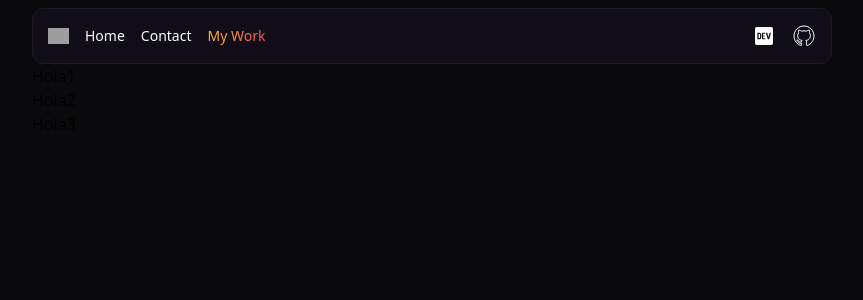
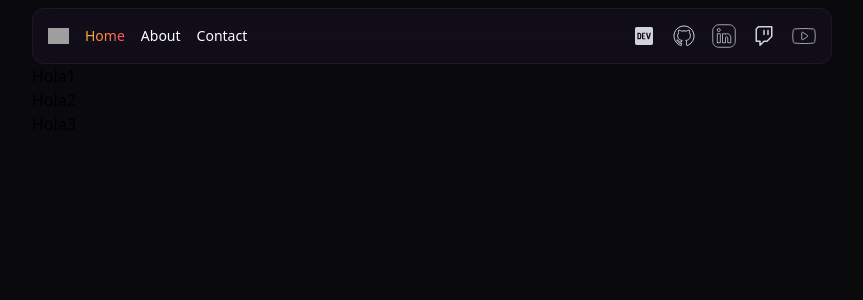
Before and after one commit to Bryan-Herrera-DEV/Bryan-Herrera-Portfolio-V4, a Next.js app: page / in a window 1280 px wide. Shown: the top 300 px of the page, without its empty margins (208-1071 px from the left). Built offline with nearby package versions, Linux system fonts and the light colour scheme; grey boxes are pictures that could not be loaded.

Commit message:
feat: :art: add nav icons

```diff
--- a/src/assets/icons/dev-to.tsx
+++ b/src/assets/icons/dev-to.tsx
@@ -1,16 +1,17 @@
 export const DevToSvgIcon = ({
   size,
   color = "white",
-  key
+  key,
+  className = ""
 }: IconProps) => {
   return (
     <svg
-      fill={color ?? "white"}
       width={size?.width || "24px"}
       height={size?.height || "24px"}
       viewBox="0 0 24 24"
       xmlns="http://www.w3.org/2000/svg"
       key={key}
+      className={className}
     >
       <path d="M7.826 10.083a.784.784 0 0 0-.468-.175h-.701v4.198h.701a.786.786 0 0 0 .469-.175c.155-.117.233-.292.233-.525v-2.798c.001-.233-.079-.408-.234-.525zM19.236 3H4.764C3.791 3 3.002 3.787 3 4.76v14.48c.002.973.791 1.76 1.764 1.76h14.473c.973 0 1.762-.787 1.764-1.76V4.76A1.765 1.765 0 0 0 19.236 3zM9.195 13.414c0 .755-.466 1.901-1.942 1.898H5.389V8.665h1.903c1.424 0 1.902 1.144 1.903 1.899v2.85zm4.045-3.562H11.1v1.544h1.309v1.188H11.1v1.543h2.142v1.188h-2.498a.813.813 0 0 1-.833-.792V9.497a.813.813 0 0 1 .792-.832h2.539l-.002 1.187zm4.165 4.632c-.531 1.235-1.481.99-1.906 0l-1.548-5.818h1.309l1.193 4.569 1.188-4.569h1.31l-1.546 5.818z" />
     </svg>
--- a/src/assets/icons/github.tsx
+++ b/src/assets/icons/github.tsx
@@ -1,7 +1,8 @@
 export const GithubSvgIcon = ({
   size,
   color = "white",
-  key
+  key,
+  className = "",
 }: IconProps) => {
   return (
     <svg
@@ -11,12 +12,12 @@ export const GithubSvgIcon = ({
       fill="none"
       xmlns="http://www.w3.org/2000/svg"
       key={key}
+      className={className}
     >
       <path
         fillRule="evenodd"
         clipRule="evenodd"
         d="M12 2C6.475 2 2 6.475 2 12C2 16.425 4.8625 20.1625 8.8375 21.4875C9.3375 21.575 9.525 21.275 9.525 21.0125C9.525 20.775 9.5125 19.9875 9.5125 19.15C7 19.6125 6.35 18.5375 6.15 17.975C6.0375 17.6875 5.55 16.8 5.125 16.5625C4.775 16.375 4.275 15.9125 5.1125 15.9C5.9 15.8875 6.4625 16.625 6.65 16.925C7.55 18.4375 8.9875 18.0125 9.5625 17.75C9.65 17.1 9.9125 16.6625 10.2 16.4125C7.975 16.1625 5.65 15.3 5.65 11.475C5.65 10.3875 6.0375 9.4875 6.675 8.7875C6.575 8.5375 6.225 7.5125 6.775 6.1375C6.775 6.1375 7.6125 5.875 9.525 7.1625C10.325 6.9375 11.175 6.825 12.025 6.825C12.875 6.825 13.725 6.9375 14.525 7.1625C16.4375 5.8625 17.275 6.1375 17.275 6.1375C17.825 7.5125 17.475 8.5375 17.375 8.7875C18.0125 9.4875 18.4 10.375 18.4 11.475C18.4 15.3125 16.0625 16.1625 13.8375 16.4125C14.2 16.725 14.5125 17.325 14.5125 18.2625C14.5125 19.6 14.5 20.675 14.5 21.0125C14.5 21.275 14.6875 21.5875 15.1875 21.4875C17.1727 20.8173 18.8977 19.5415 20.1198 17.8395C21.3419 16.1376 21.9995 14.0953 22 12C22 6.475 17.525 2 12 2Z"
-        stroke={color}
         strokeLinejoin="round"
       />
     </svg>
--- a/src/assets/icons/linkedin.tsx
+++ b/src/assets/icons/linkedin.tsx
@@ -1,16 +1,36 @@
-export const LinkedInSvgIcon = ({
+export const LinkedSvgIcon = ({
   size,
   color = "white",
+  key,
+  className = "",
 }: IconProps) => {
   return (
     <svg
-        fill={color ?? "white"}
       width={size?.width || "24px"}
       height={size?.height || "24px"}
-        viewBox="0 0 24 24"
+      viewBox="0 0 32 32"
+      fill="none"
       xmlns="http://www.w3.org/2000/svg"
+      key={key}
+      className={className}
+      xmlSpace="preserve"
     >
-        <path d="M7.826 10.083a.784.784 0 0 0-.468-.175h-.701v4.198h.701a.786.786 0 0 0 .469-.175c.155-.117.233-.292.233-.525v-2.798c.001-.233-.079-.408-.234-.525zM19.236 3H4.764C3.791 3 3.002 3.787 3 4.76v14.48c.002.973.791 1.76 1.764 1.76h14.473c.973 0 1.762-.787 1.764-1.76V4.76A1.765 1.765 0 0 0 19.236 3zM9.195 13.414c0 .755-.466 1.901-1.942 1.898H5.389V8.665h1.903c1.424 0 1.902 1.144 1.903 1.899v2.85zm4.045-3.562H11.1v1.544h1.309v1.188H11.1v1.543h2.142v1.188h-2.498a.813.813 0 0 1-.833-.792V9.497a.813.813 0 0 1 .792-.832h2.539l-.002 1.187zm4.165 4.632c-.531 1.235-1.481.99-1.906 0l-1.548-5.818h1.309l1.193 4.569 1.188-4.569h1.31l-1.546 5.818z" />
+      <path
+        className="stroke-none text-black stroke-2"
+        d="M23,31H9c-4.4,0-8-3.6-8-8V9c0-4.4,3.6-8,8-8h14c4.4,0,8,3.6,8,8v14C31,27.4,27.4,31,23,31z"
+      />
+      <rect x="7" y="13" className="st0" width="4" height="12" />
+      <path
+        className="stroke-none text-black stroke-2"
+        d="M20.5,13c-0.9,0-1.8,0.3-2.5,0.8V13h-4v12h2h2v-6.5c0-0.8,0.7-1.5,1.5-1.5s1.5,0.7,1.5,1.5V25h4v-7.5
+        C25,15,23,13,20.5,13z"
+      />
+      <circle
+        className="stroke-none text-black stroke-2"
+        cx="9"
+        cy="8"
+        r="2"
+      />
     </svg>
   );
 };
--- a/src/assets/icons/twitch.tsx
+++ b/src/assets/icons/twitch.tsx
@@ -1,16 +1,31 @@
 export const TwitchSvgIcon = ({
   size,
-    color = "white",
+  color,
+  key,
+  className = "",
 }: IconProps) => {
   return (
     <svg
-        fill={color ?? "white"}
       width={size?.width || "24px"}
       height={size?.height || "24px"}
-        viewBox="0 0 24 24"
+      viewBox="0 0 192 192"
+      fill="none"
       xmlns="http://www.w3.org/2000/svg"
+      key={key}
+      className={className}
+      xmlSpace="preserve"
     >
-        <path d="M7.826 10.083a.784.784 0 0 0-.468-.175h-.701v4.198h.701a.786.786 0 0 0 .469-.175c.155-.117.233-.292.233-.525v-2.798c.001-.233-.079-.408-.234-.525zM19.236 3H4.764C3.791 3 3.002 3.787 3 4.76v14.48c.002.973.791 1.76 1.764 1.76h14.473c.973 0 1.762-.787 1.764-1.76V4.76A1.765 1.765 0 0 0 19.236 3zM9.195 13.414c0 .755-.466 1.901-1.942 1.898H5.389V8.665h1.903c1.424 0 1.902 1.144 1.903 1.899v2.85zm4.045-3.562H11.1v1.544h1.309v1.188H11.1v1.543h2.142v1.188h-2.498a.813.813 0 0 1-.833-.792V9.497a.813.813 0 0 1 .792-.832h2.539l-.002 1.187zm4.165 4.632c-.531 1.235-1.481.99-1.906 0l-1.548-5.818h1.309l1.193 4.569 1.188-4.569h1.31l-1.546 5.818z" />
+      <path
+        stroke-linecap="round"
+        stroke-linejoin="round"
+        stroke-width="12"
+        d="M96 52v32m32-32v32"
+      />
+      <path
+        stroke-linejoin="round"
+        stroke-width="12"
+        d="M34 138h30v32l32-32h24l38-38V22H52L34 40v98Z"
+      />
     </svg>
   );
 };
--- a/src/assets/icons/youtube.tsx
+++ b/src/assets/icons/youtube.tsx
@@ -1,16 +1,32 @@
 export const YoutubeSvgIcon = ({
   size,
   color = "white",
+  key,
+  className = "",
 }: IconProps) => {
   return (
     <svg
-        fill={color ?? "white"}
       width={size?.width || "24px"}
       height={size?.height || "24px"}
-        viewBox="0 0 24 24"
+      viewBox="0 0 32 32"
+      fill="none"
       xmlns="http://www.w3.org/2000/svg"
+      key={key}
+      className={className}
+      xmlSpace="preserve"
     >
-        <path d="M7.826 10.083a.784.784 0 0 0-.468-.175h-.701v4.198h.701a.786.786 0 0 0 .469-.175c.155-.117.233-.292.233-.525v-2.798c.001-.233-.079-.408-.234-.525zM19.236 3H4.764C3.791 3 3.002 3.787 3 4.76v14.48c.002.973.791 1.76 1.764 1.76h14.473c.973 0 1.762-.787 1.764-1.76V4.76A1.765 1.765 0 0 0 19.236 3zM9.195 13.414c0 .755-.466 1.901-1.942 1.898H5.389V8.665h1.903c1.424 0 1.902 1.144 1.903 1.899v2.85zm4.045-3.562H11.1v1.544h1.309v1.188H11.1v1.543h2.142v1.188h-2.498a.813.813 0 0 1-.833-.792V9.497a.813.813 0 0 1 .792-.832h2.539l-.002 1.187zm4.165 4.632c-.531 1.235-1.481.99-1.906 0l-1.548-5.818h1.309l1.193 4.569 1.188-4.569h1.31l-1.546 5.818z" />
+      <path
+        className="stroke-none text-black stroke-2"
+        d="M13,12V20c0,0.8,0.9,1.3,1.6,0.9l6-4c0.6-0.4,0.6-1.3,0-1.7l-6-4C13.9,10.7,13,11.2,13,12z"
+      />
+      <g>
+        <path
+          className="stroke-none text-black stroke-2"
+          d="M28.1,25.5c-9.7,0.7-14.5,0.7-24.2,0c-1.1-0.1-2.2-1.1-2.3-2.2c-0.8-5.8-0.8-8.7,0-14.5
+		c0.2-1.1,1.2-2.2,2.3-2.2c9.7-0.7,14.5-0.7,24.2,0c1.1,0.1,2.2,1.1,2.3,2.2c0.8,5.8,0.8,8.7,0,14.5C30.3,24.4,29.2,25.4,28.1,25.5z
+		"
+        />
+      </g>
     </svg>
   );
 };
--- a/src/components/NavBar/index.tsx
+++ b/src/components/NavBar/index.tsx
@@ -1,8 +1,31 @@
 import { BryanHerreraLogo } from "../../assets";
 import Image from "next/image";
+import { useRouter } from "next/router";
 import { SocialMediaComponent } from "../SocialMedia";
+import { routesContstants } from "@/shared/constants";
+import Link from 'next/link';
 
 export const NavBarComponent = () => {
+  const router = useRouter();
+  const currentPath = router.pathname;
+  const renderRoutes = () => {
+    return Object.entries(routesContstants).map(([_, value], i) => {
+      const route = value[0];
+      const isRouteSelected = currentPath === route[0];
+      console.log(currentPath, route[0], i);
+      return (
+        <>
+          <li key={route[1]}>
+            <Link href={route[0]} aria-label={`Go to ${route[1]} page`}>
+              <span className={isRouteSelected ? "selected-text" : "hover:text-gray-300 transition duration-200"}>
+                {route[1]}
+              </span>
+            </Link>
+          </li>
+        </>
+      );
+    });
+  };
   return (
     <nav className="px-5 w-full flex items-center justify-between gap-4 nav effect">
       <div className="flex items-center justify-start gap-4">
@@ -20,13 +43,7 @@ export const NavBarComponent = () => {
         </div>
         <div>
           <ul className="text-white flex gap-4 items-center justify-start text-sm font-medium">
-            <li>Home</li>
-            <li>Contact</li>
-            <li>
-              <p>
-                <span className="selected-text">My Work</span>
-              </p>
-            </li>
+            {renderRoutes()}
           </ul>
         </div>
       </div>
--- a/src/components/SocialMedia/index.tsx
+++ b/src/components/SocialMedia/index.tsx
@@ -1,6 +1,10 @@
 import { ReactNode } from "react";
 import { DevToSvgIcon } from "@/assets/icons/dev-to";
 import { GithubSvgIcon } from "@/assets/icons/github";
+import { inmutableConstants } from "@/shared/constants";
+import { LinkedSvgIcon } from "@/assets/icons/linkedin";
+import { TwitchSvgIcon } from "@/assets/icons/twitch";
+import { YoutubeSvgIcon } from "@/assets/icons/youtube";
 
 interface SocialMedia {
   link: string;
@@ -21,33 +25,82 @@ interface SocialMediaProps {
 export const SocialMediaComponent = ({ typeOfRender }: SocialMediaProps) => {
   const socialMedia: SocialMedia[] = [
     {
-      link: "https://www.linkedin.com/in/bryan-herrera-dev",
+      link: "https://dev.to/bryanherreradev",
       icon: () => (
         <DevToSvgIcon
           size={{
             width: 24,
             height: 24,
           }}
+          className={`hover:fill-white fill-gray-300 transition duration-200`}
         />
       ),
-      name: "LinkekIn",
+      name: "Dev.to",
       color: "",
       gradient: [],
     },
     {
-      link: "https://www.linkedin.com/in/bryan-herrera-dev",
-      icon:() => (
+      link: "https://github.com/Bryan-Herrera-DEV",
+      icon: () => (
         <GithubSvgIcon
           size={{
             width: 24,
             height: 24,
           }}
+          className={`hover:stroke-white stroke-gray-300 transition duration-200`}
+        />
+      ),
+      name: "Github",
+      color: "",
+      gradient: [],
+    },
+    {
+      link: "https://www.linkedin.com/in/bryan-herrera-dev/",
+      icon: () => (
+        <LinkedSvgIcon
+          size={{
+            width: 24,
+            height: 24,
+          }}
+          className={`hover:stroke-white stroke-gray-300 transition duration-200`}
+        />
+      ),
+      name: "LinkedIn",
+      color: "",
+      gradient: [],
+    },
+    {
+      link: "https://www.twitch.tv/bryan_herrera_dev",
+      icon: () => (
+        <TwitchSvgIcon
+          size={{
+            width: 24,
+            height: 24,
+          }}
+          className={`hover:stroke-white stroke-gray-300 transition duration-200`}
+          color="#d1d5db"
+        />
+      ),
+      name: "Twitch",
+      color: "",
+      gradient: [],
+    },
+    {
+      link: "https://www.youtube.com/channel/UCpqPMLwkeOwqC_eKJi0tumg",
+      icon: () => (
+        <YoutubeSvgIcon
+          size={{
+            width: 24,
+            height: 24,
+          }}
+          className={`hover:stroke-white stroke-gray-300 transition duration-200`}
+          color="#d1d5db"
         />
       ),
       name: "Youtube",
       color: "",
       gradient: [],
-    },
+    }
   ];
 
   switch (typeOfRender) {
@@ -55,7 +108,16 @@ export const SocialMediaComponent = ({ typeOfRender }: SocialMediaProps) => {
       return (
         <>
           {socialMedia.map((socialMediaItem, index) => (
-            <div key={index}>{socialMediaItem.icon()}</div>
+            <a
+              target="_blank"
+              href={socialMediaItem.link}
+              key={index}
+              rel="noreferrer noopener"
+              title={`${inmutableConstants.NOMBRE} ${socialMediaItem.name}`}
+              aria-label={`Ir a ${socialMediaItem.name} de ${inmutableConstants.NOMBRE}`}
+            >
+              {socialMediaItem.icon()}
+            </a>
           ))}
         </>
       );
--- a/src/styles/globals.scss
+++ b/src/styles/globals.scss
@@ -49,7 +49,7 @@
 }
 
 .selected-text {
-  background-image: linear-gradient(300deg, rgba(255, 68, 94, 1) 0%, rgba(248, 194, 49, 1) 100%);
+  @apply bg-primary-gradient;
   display: inline-block;
   background-clip: text;
   -webkit-text-fill-color: transparent;
--- a/tailwind.config.js
+++ b/tailwind.config.js
@@ -8,13 +8,14 @@ module.exports = {
   theme: {
     extend: {
       colors: {
-        baseBackground: 'rgb(10, 10, 13)',
+        baseBackground: 'rgb(10, 10, 13)'
       },
       backgroundImage: {
         'gradient-radial': 'radial-gradient(var(--tw-gradient-stops))',
         'gradient-conic':
           'conic-gradient(from 180deg at 50% 50%, var(--tw-gradient-stops))',
-      },
+        'primary-gradient': 'linear-gradient(300deg, rgba(255, 68, 94, 1) 0%, rgba(248, 194, 49, 1) 100%)'
+      }
     },
   },
   plugins: [],
```
Lines whose indentation alone changed are shown as unchanged.
